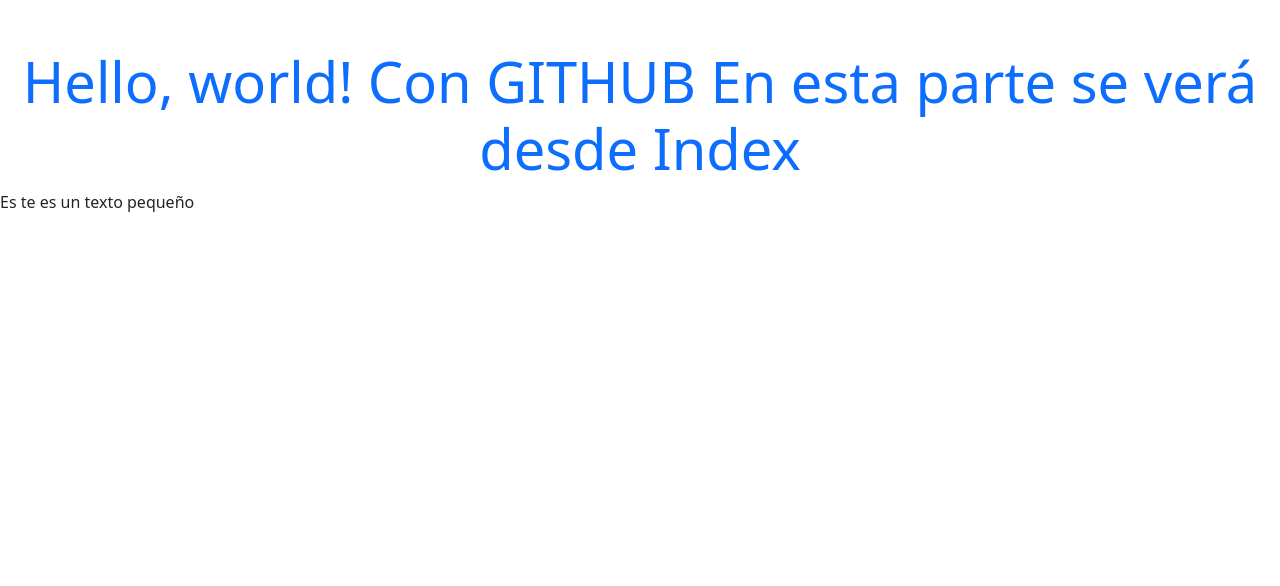
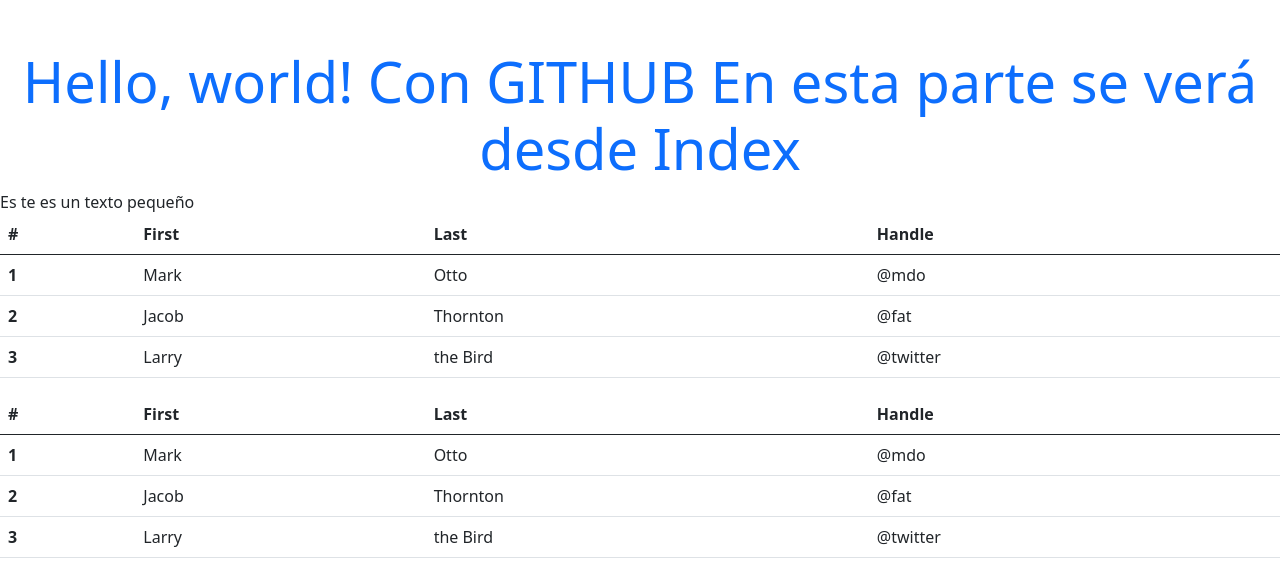
Before and after one commit to UlisesCortes/UlisesCortes.github.io, a plain HTML site: page index.html in a window 1280 px wide. Drawn offline with nearby package versions, Linux system fonts and the light colour scheme.

Commit message:
tabla
se agregó la tabla

```diff
--- a/index.html
+++ b/index.html
@@ -15,6 +15,68 @@
 
     <!-- Optional JavaScript; choose one of the two! -->
     <t>Es te es un texto pequeño</t>
+
+    <table class="table">
+  <thead class="thead-dark">
+    <tr>
+      <th scope="col">#</th>
+      <th scope="col">First</th>
+      <th scope="col">Last</th>
+      <th scope="col">Handle</th>
+    </tr>
+  </thead>
+  <tbody>
+    <tr>
+      <th scope="row">1</th>
+      <td>Mark</td>
+      <td>Otto</td>
+      <td>@mdo</td>
+    </tr>
+    <tr>
+      <th scope="row">2</th>
+      <td>Jacob</td>
+      <td>Thornton</td>
+      <td>@fat</td>
+    </tr>
+    <tr>
+      <th scope="row">3</th>
+      <td>Larry</td>
+      <td>the Bird</td>
+      <td>@twitter</td>
+    </tr>
+  </tbody>
+</table>
+
+<table class="table">
+  <thead class="thead-light">
+    <tr>
+      <th scope="col">#</th>
+      <th scope="col">First</th>
+      <th scope="col">Last</th>
+      <th scope="col">Handle</th>
+    </tr>
+  </thead>
+  <tbody>
+    <tr>
+      <th scope="row">1</th>
+      <td>Mark</td>
+      <td>Otto</td>
+      <td>@mdo</td>
+    </tr>
+    <tr>
+      <th scope="row">2</th>
+      <td>Jacob</td>
+      <td>Thornton</td>
+      <td>@fat</td>
+    </tr>
+    <tr>
+      <th scope="row">3</th>
+      <td>Larry</td>
+      <td>the Bird</td>
+      <td>@twitter</td>
+    </tr>
+  </tbody>
+</table>
     <!-- Option 1: Bootstrap Bundle with Popper -->
     <script src="https://cdn.jsdelivr.net/npm/bootstrap@5.1.0/dist/js/bootstrap.bundle.min.js" integrity="sha384-U1DAWAznBHeqEIlVSCgzq+c9gqGAJn5c/t99JyeKa9xxaYpSvHU5awsuZVVFIhvj" crossorigin="anonymous"></script>
 
```
